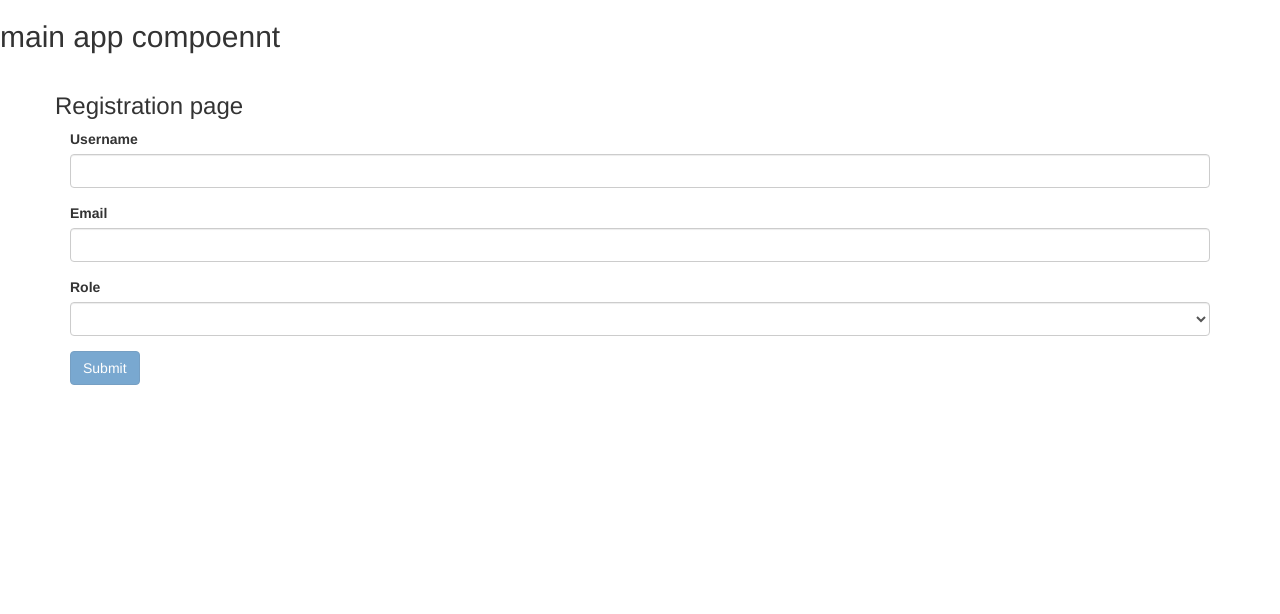
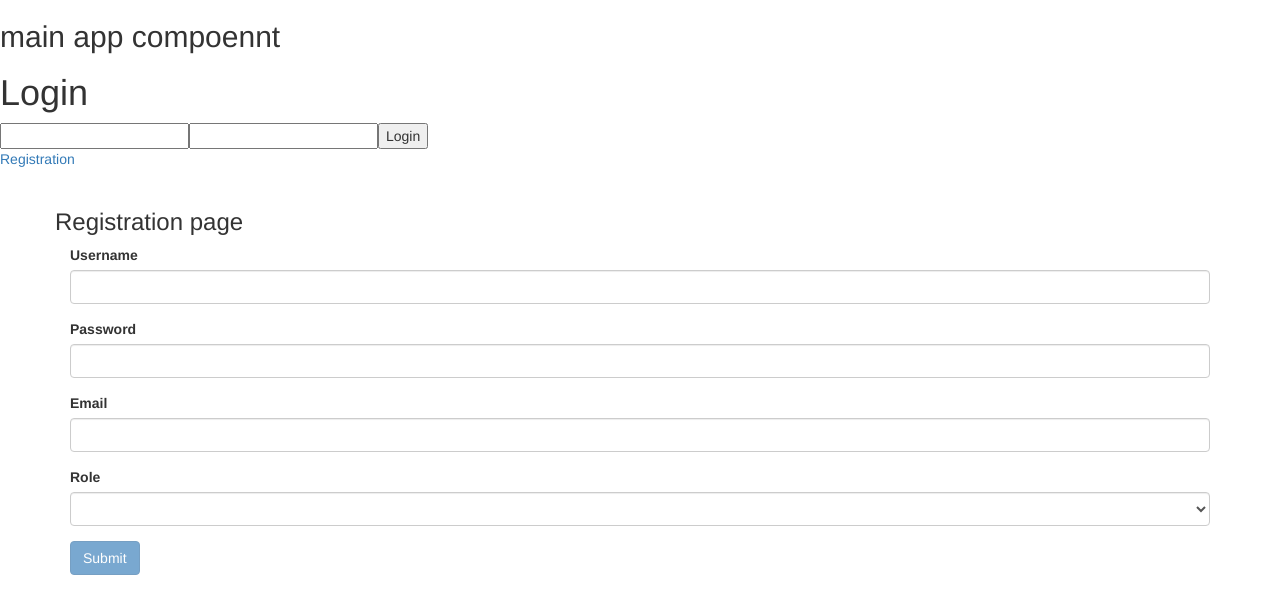
Before and after one commit to kamil-bednarczyk/squad-agenda_frontend, an Angular app: page /register in a window 1280 px wide. Shown: the top 614 px of the page. Built offline with nearby package versions, Linux system fonts and the light colour scheme.

Commit message:
setup commit

```diff
--- a/src/app/app.component.html
+++ b/src/app/app.component.html
@@ -1,2 +1,7 @@
 <h2>main app compoennt</h2>
-<app-registration></app-registration>
+<!--<app-registration></app-registration>-->
+<app-login></app-login>
+<nav>
+  <a routerLink="/register" routerLinkActive="active">Registration</a>
+</nav>
+<router-outlet></router-outlet>
--- a/src/app/app.module.ts
+++ b/src/app/app.module.ts
@@ -1,23 +1,35 @@
-import { BrowserModule } from '@angular/platform-browser';
-import { NgModule } from '@angular/core';
+import {BrowserModule} from '@angular/platform-browser';
+import {NgModule} from '@angular/core';
 
-import { AppComponent } from './app.component';
+import {AppComponent} from './app.component';
 import {RegistrationComponent} from './registration/registration.component';
 import {FormsModule, ReactiveFormsModule} from '@angular/forms';
-import {HttpClientModule} from '@angular/common/http';
+import {HttpClient, HttpClientModule, HttpHeaders} from '@angular/common/http';
+import {Router, RouterModule, Routes} from '@angular/router';
+import { LoginComponent } from './login/login.component';
+import {AppService} from './service/app.servcie';
+
+const appRoutes: Routes = [
+  {path: 'register', component: RegistrationComponent}
+];
 
 @NgModule({
   declarations: [
     AppComponent,
-    RegistrationComponent
+    RegistrationComponent,
+    LoginComponent
   ],
   imports: [
+    RouterModule.forRoot(appRoutes),
     BrowserModule,
     FormsModule,
     HttpClientModule,
     ReactiveFormsModule
   ],
-  providers: [],
+  providers: [AppService],
   bootstrap: [AppComponent]
 })
-export class AppModule { }
+export class AppModule {
+
+
+}
--- /dev/null
+++ b/src/app/login/login.component.html
@@ -0,0 +1,4 @@
+<h1>Login</h1>
+<input type="text" [(ngModel)]="loginData.username"/>
+<input type="password" [(ngModel)]="loginData.password"/>
+<button (click)="login()" type="submit">Login</button>
--- /dev/null
+++ b/src/app/login/login.component.ts
@@ -0,0 +1,22 @@
+import {Component, OnInit} from '@angular/core';
+import {AppService} from '../service/app.servcie';
+
+@Component({
+  selector: 'app-login',
+  templateUrl: './login.component.html',
+  styleUrls: ['./login.component.css']
+})
+export class LoginComponent implements OnInit {
+  public loginData = {username: '', password: ''};
+
+  constructor(private service: AppService) {
+  }
+
+  ngOnInit() {
+  }
+
+  login() {
+    this.service.logIn(this.loginData.username, this.loginData.password);
+  }
+
+}
--- a/src/app/registration/registration.component.html
+++ b/src/app/registration/registration.component.html
@@ -10,6 +10,19 @@
           class="form-control"
           formControlName="username"
           required>
+        <span class="help-block"
+              *ngIf="!registrationForm.controls['username'].valid && registrationForm.controls['username'].touched">Username is required</span>
+      </div>
+      <div class="user-data">
+        <div class="form-group">
+          <label for="password">Password</label>
+          <input type="password" id="password"
+          class="form-control"
+          formControlName="password"
+          required>
+          <span class="help-block"
+                *ngIf="!registrationForm.controls['password'].valid && registrationForm.controls['password'].touched">Password is required</span>
+        </div>
       </div>
       <div class="form-group">
         <label for="email">Email</label>
--- a/src/app/registration/registration.component.ts
+++ b/src/app/registration/registration.component.ts
@@ -1,6 +1,7 @@
 import {Component, Injectable, OnInit} from '@angular/core';
 import {FormBuilder, FormGroup, Validators} from '@angular/forms';
 import {User} from './user.model';
+import {HttpClient, HttpHeaders} from '@angular/common/http';
 
 @Component({
   selector: 'app-registration',
@@ -10,28 +11,27 @@ import {User} from './user.model';
 @Injectable()
 export class RegistrationComponent implements OnInit {
 
+  registration_link = 'http://localhost:8092/users';
   registrationForm: FormGroup;
   private newUser: User = new User();
   roles: string[];
 
-  constructor(private fb: FormBuilder) {
+  constructor(private fb: FormBuilder, private http: HttpClient) {
     this.registrationForm = fb.group({
-      'username': [],
-      'password': [],
-      'email': [],
-      'role': []
+      'username': [null, Validators.required],
+      'password': [null, Validators.required],
+      'email': [null, Validators.required],
+      'role': [null, Validators.required]
     });
   }
 
   ngOnInit() {
     this.roles = ['USER', 'DEVELOPER'];
-    this.registrationForm.valueChanges.subscribe( form => console.log(form));
   }
 
-  onSubmit(form: FormGroup) {
-    console.log(form.value);
-   // console.log(form)
-    //this.newUser.username = form.controls['username'].value;
-   // console.log(this.newUser.username);
+  onSubmit(form) {
+    this.newUser = <User>form;
+    this.http.post(this.registration_link, JSON.stringify(this.newUser),
+      {headers: new HttpHeaders({'Content-Type': 'application/json; charset=utf-8'})}).subscribe(message => console.log(message));
   }
 }
--- /dev/null
+++ b/src/app/service/app.servcie.ts
@@ -0,0 +1,50 @@
+import {Injectable} from '@angular/core';
+import {HttpClient, HttpHeaders, HttpParams} from '@angular/common/http';
+import {Router} from '@angular/router';
+
+@Injectable()
+export class AppService {
+  constructor(private router: Router, private http: HttpClient) {
+  }
+
+  logIn(username, password: string) {
+
+    const httpOptions = {
+      headers: new HttpHeaders({
+        'Authorization': 'Basic ' + btoa('kassad:kassad'),
+        'accept': '*/*'
+      })
+    };
+    const body = new FormData();
+    body.append('grant_type', 'password');
+    body.append('username', username);
+    body.append('password', password);
+    body.append('Content-Type', 'application/x-www-form-urlencoded');
+
+    this.http.post('http://localhost:8092/oauth/token', body, httpOptions).subscribe(res => console.log(res));
+  }
+
+  obtainAccessToken(loginData) {
+    const params = new HttpParams();
+    params.append('username', loginData.username);
+    params.append('password', loginData.password);
+    params.append('grant_type', 'password');
+    params.append('scope', 'read');
+    params.append('client_id', 'kassad');
+    const httpOptions = {
+      headers: new HttpHeaders({
+        'Content-Type': 'content-type: application/json',
+        'Authorization': 'Basic ' + btoa('kassad:kassad')
+      })
+    };
+    console.log(params.toString());
+    console.log(httpOptions);
+    this.http.post('http://localhost:8092/oauth/token', {
+      'username': loginData.username,
+      'password': loginData.password,
+      'grant_type': 'password',
+      'scope': 'read',
+      'client_id': 'kassad'
+    }, httpOptions).subscribe(res => console.log(res));
+  }
+}
```
Also changed, not shown: src/app/login/login.component.css (added), 1 other file (tests, documents, lock files or other folders).
